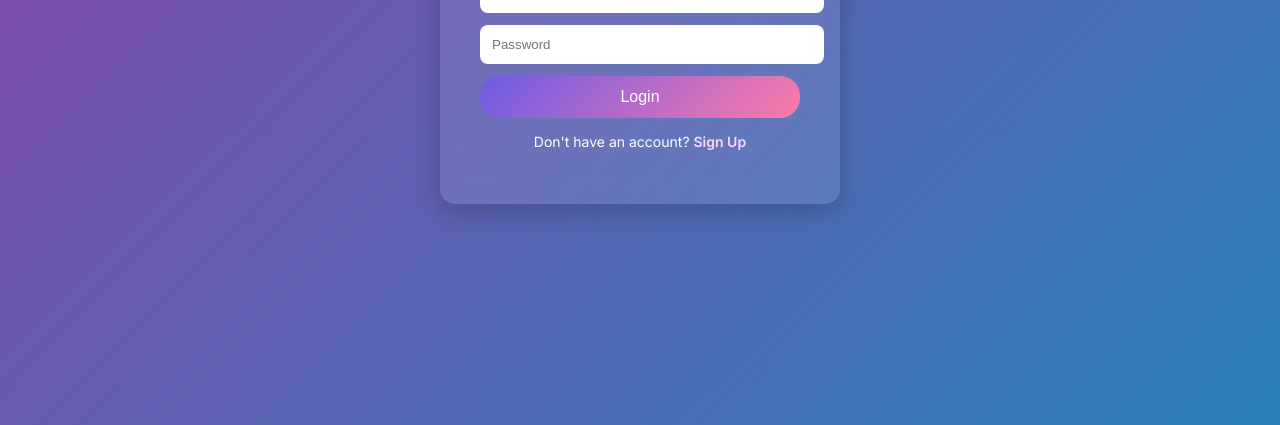
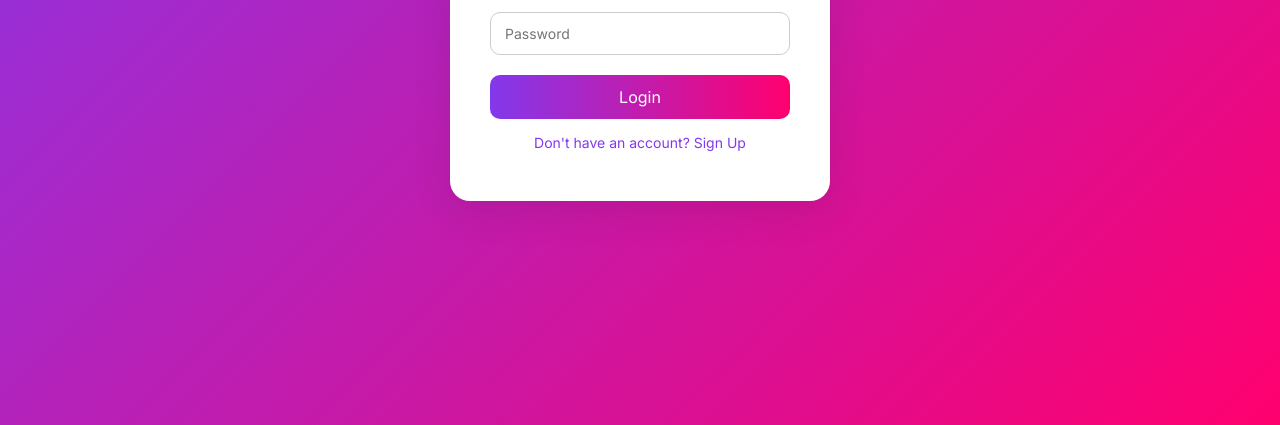
Before and after one commit to Akshaykjayan/pulse-app, a plain HTML site: page index.html in a window 1280 px wide. Shown: the part 375-800 px from the top of the page. Drawn offline with Linux system fonts and the light colour scheme.

Commit message:
Update index.html

```diff
--- a/index.html
+++ b/index.html
@@ -2,26 +2,143 @@
 <html lang="en">
 <head>
   <meta charset="UTF-8" />
-  <meta name="viewport" content="width=device-width, initial-scale=1" />
-  <title>Pulse – Login</title>
-  <link rel="stylesheet" href="style.css" />
-  <link rel="preconnect" href="https://fonts.googleapis.com" />
-  <link href="https://fonts.googleapis.com/css2?family=Inter:wght@400;600&display=swap" rel="stylesheet" />
+  <meta name="viewport" content="width=device-width, initial-scale=1.0" />
+  <title>Pulse - Login</title>
+  <link rel="preconnect" href="https://fonts.googleapis.com">
+  <link href="https://fonts.googleapis.com/css2?family=Inter:wght@400;600;800&display=swap" rel="stylesheet">
+  <style>
+    :root {
+      --primary: #8338ec;
+      --accent: #ff006e;
+      --bg: #f8f9fa;
+      --dark: #2d3436;
+      --white: #fff;
+    }
+
+    * {
+      box-sizing: border-box;
+      margin: 0;
+      padding: 0;
+      font-family: 'Inter', sans-serif;
+    }
+
+    body {
+      background: linear-gradient(135deg, var(--primary), var(--accent));
+      display: flex;
+      align-items: center;
+      justify-content: center;
+      min-height: 100vh;
+      overflow: hidden;
+    }
+
+    .auth-card {
+      background: var(--white);
+      padding: 40px;
+      border-radius: 20px;
+      width: 90%;
+      max-width: 380px;
+      box-shadow: 0 10px 40px rgba(0, 0, 0, 0.1);
+      animation: slideUp 0.8s ease forwards;
+      opacity: 0;
+      transform: translateY(30px);
+    }
+
+    @keyframes slideUp {
+      to {
+        opacity: 1;
+        transform: translateY(0);
+      }
+    }
+
+    .auth-card h2 {
+      text-align: center;
+      color: var(--primary);
+      margin-bottom: 20px;
+    }
+
+    .auth-card input {
+      width: 100%;
+      padding: 12px 14px;
+      margin: 10px 0;
+      border: 1px solid #ccc;
+      border-radius: 10px;
+      font-size: 14px;
+    }
+
+    .auth-card button {
+      width: 100%;
+      padding: 12px;
+      background: linear-gradient(to right, var(--primary), var(--accent));
+      border: none;
+      color: white;
+      font-size: 16px;
+      border-radius: 10px;
+      cursor: pointer;
+      margin-top: 10px;
+    }
+
+    .toggle-mode {
+      text-align: center;
+      margin-top: 15px;
+      font-size: 14px;
+      color: var(--primary);
+      cursor: pointer;
+    }
+  </style>
 </head>
 <body>
-  <div class="container">
-    <div class="form-box glass-card">
-      <h1 class="logo">pulse</h1>
-      <input type="email" id="email" placeholder="Email" />
-      <input type="password" id="password" placeholder="Password" />
-      <button id="submitBtn">Login</button>
-      <p class="switch-mode" id="toggleMode">Don't have an account? <span>Sign Up</span></p>
-      <p class="error-msg" id="errorMsg"></p>
-    </div>
+  <div class="auth-card">
+    <h2 id="formTitle">Login to Pulse</h2>
+    <input type="email" id="email" placeholder="Email" />
+    <input type="password" id="password" placeholder="Password" />
+    <button onclick="handleAuth()" id="authBtn">Login</button>
+    <div class="toggle-mode" onclick="toggleMode()" id="toggleText">Don't have an account? Sign Up</div>
+    <div id="errorMsg" style="color:red; font-size:13px; text-align:center; margin-top:10px;"></div>
   </div>
 
-  <script src="https://www.gstatic.com/firebasejs/9.23.0/firebase-app-compat.js"></script>
-  <script src="https://www.gstatic.com/firebasejs/9.23.0/firebase-auth-compat.js"></script>
-  <script src="auth.js"></script>
+  <script src="https://www.gstatic.com/firebasejs/9.22.2/firebase-app-compat.js"></script>
+  <script src="https://www.gstatic.com/firebasejs/9.22.2/firebase-auth-compat.js"></script>
+  <script>
+    const firebaseConfig = {
+      apiKey: "YOUR_API_KEY",
+      authDomain: "YOUR_PROJECT_ID.firebaseapp.com",
+      projectId: "YOUR_PROJECT_ID",
+      appId: "YOUR_APP_ID"
+    };
+
+    firebase.initializeApp(firebaseConfig);
+    const auth = firebase.auth();
+
+    let loginMode = true;
+
+    function toggleMode() {
+      loginMode = !loginMode;
+      document.getElementById('formTitle').innerText = loginMode ? 'Login to Pulse' : 'Sign Up for Pulse';
+      document.getElementById('authBtn').innerText = loginMode ? 'Login' : 'Sign Up';
+      document.getElementById('toggleText').innerText = loginMode ? "Don't have an account? Sign Up" : "Already have an account? Login";
+      document.getElementById('errorMsg').innerText = '';
+    }
+
+    function handleAuth() {
+      const email = document.getElementById('email').value.trim();
+      const password = document.getElementById('password').value.trim();
+      const errorMsg = document.getElementById('errorMsg');
+
+      if (!email || !password) {
+        errorMsg.innerText = 'Please fill in all fields.';
+        return;
+      }
+
+      if (loginMode) {
+        auth.signInWithEmailAndPassword(email, password)
+          .then(() => alert('Logged in successfully!'))
+          .catch(err => errorMsg.innerText = err.message);
+      } else {
+        auth.createUserWithEmailAndPassword(email, password)
+          .then(() => alert('Account created!'))
+          .catch(err => errorMsg.innerText = err.message);
+      }
+    }
+  </script>
 </body>
 </html>
```
